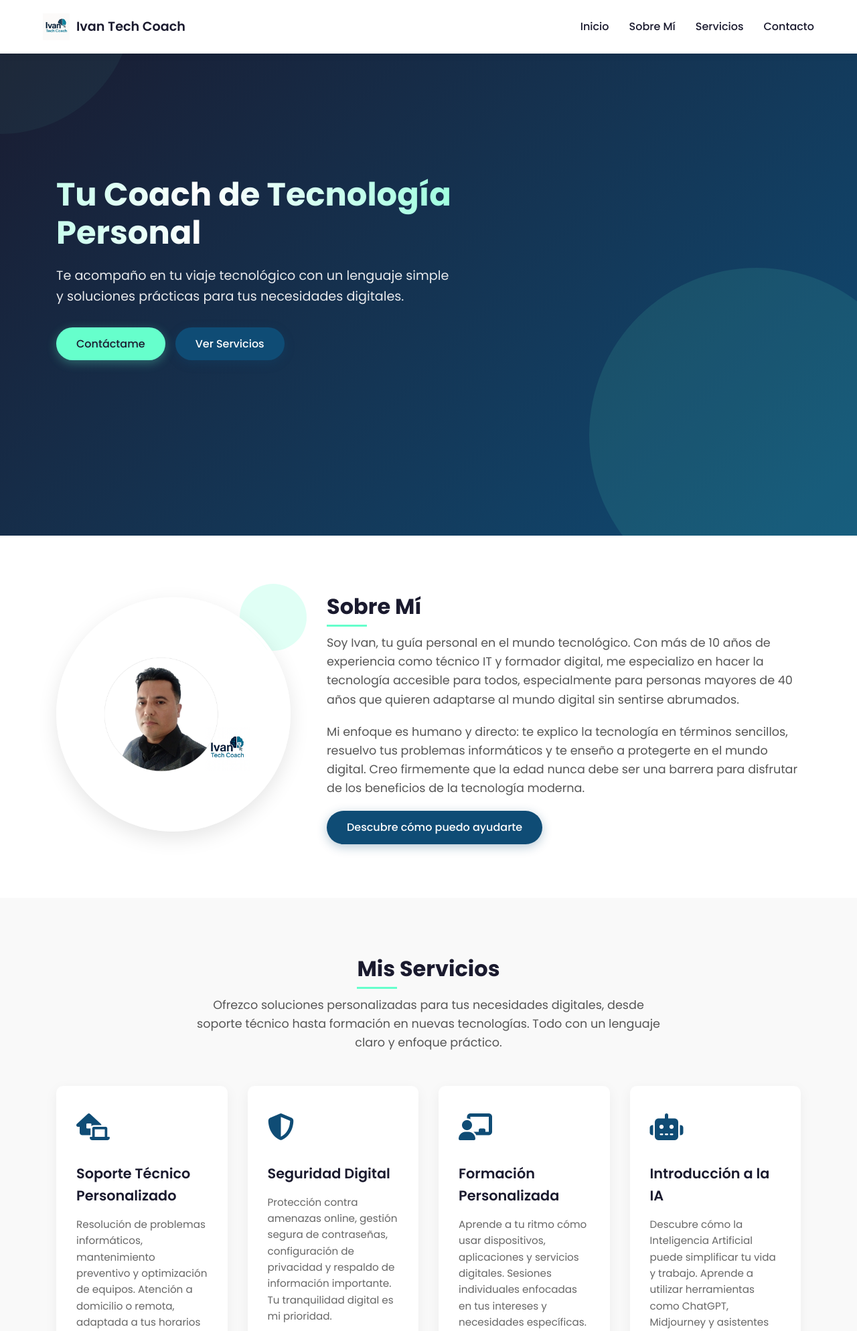
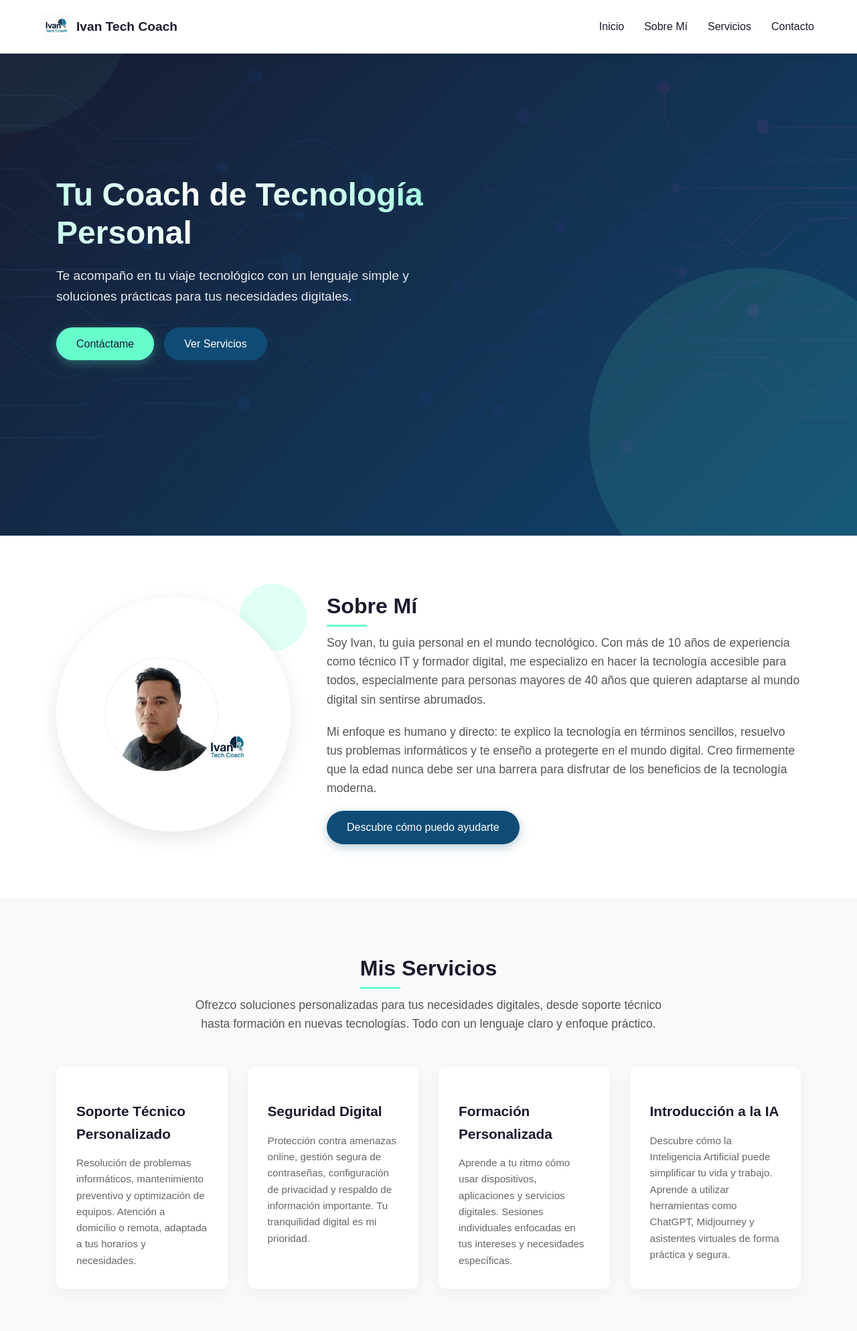
Before and after one commit to ivantechcoach/ivantechcoach-ai-landing, a PHP site: page / in a window 1280 px wide. Shown: the top 1988 px of the page at 67% size. Run offline with PHP 8.4, Linux system fonts and the light colour scheme.

Commit message:
Refactor: Modularize with PHP partials and optimize assets
This commit refactors the project structure to improve modularity, maintainability, and asset optimization.

Key changes include:

- **PHP Header Partial:** Introduced `partials/header.php` to centralize all head content, including advanced SEO meta tags (Open Graph, Twitter Cards), JSON-LD schema, Google Analytics, and favicon links.

- **Index Conversion:** Converted `index.html` to `index.php` to leverage server-side includes, replacing the static head with an include to the new partial.

- **Asset Optimization:**
  - Corrected all image paths in `index.php` to point to the correct `assets/img/` directory.
  - Switched image formats from `.png` to the more efficient `.webp`.
  - Enhanced the hero section by applying `hero-section.webp` as a background image via CSS.

```diff
--- a/assets/css/style.css
+++ b/assets/css/style.css
@@ -196,7 +196,9 @@ header.scrolled {
     display: flex;
     align-items: center;
     background-color: var(--color-primary);
-    background-image: linear-gradient(135deg, var(--color-primary) 0%, var(--color-secondary) 100%);
+    background-image: linear-gradient(135deg, rgba(26, 26, 46, 0.9), rgba(15, 76, 117, 0.9)), url('../img/hero-section.webp');
+    background-size: cover;
+    background-position: center;
     overflow: hidden;
     padding: 0;
 }
--- a/index.html
+++ b/index.php
@@ -1,47 +1,10 @@
-<!DOCTYPE html>
-<html lang="es">
-<head>
-    <!-- Metadatos Esenciales -->
-    <meta charset="UTF-8">
-    <meta name="viewport" content="width=device-width, initial-scale=1.0">
-    <title>Ivan Tech Coach | Asesor Tecnológico</title>
-
-    <!-- SEO y Metadatos Sociales (Opcional pero recomendado) -->
-    <meta name="description" content="Tu Coach de Tecnología Personal. Te acompaño en tu viaje tecnológico con un lenguaje simple y soluciones prácticas para tus necesidades digitales.">
-    <meta name="author" content="Ivan Tech Coach">
-    <!-- Open Graph para Facebook, LinkedIn, etc. -->
-    <meta property="og:title" content="Ivan Tech Coach | Asesor Tecnológico">
-    <meta property="og:description" content="Soluciones tecnológicas claras y sencillas para personas mayores de 40 años.">
-    <meta property="og:image" content="/api/placeholder/1200/630"> <!-- URL a una imagen representativa -->
-    <meta property="og:url" content="URL_DE_TU_PAGINA">
-    <meta property="og:type" content="website">
-    <!-- Twitter Card -->
-    <meta name="twitter:card" content="summary_large_image">
-    <meta name="twitter:title" content="Ivan Tech Coach | Asesor Tecnológico">
-    <meta name="twitter:description" content="Soluciones tecnológicas claras y sencillas para personas mayores de 40 años.">
-    <meta name="twitter:image" content="/api/placeholder/1200/630"> <!-- URL a una imagen representativa -->
-
-    <!-- Favicon (Icono de la pestaña del navegador) -->
-    <link rel="icon" href="/api/placeholder/32/32" type="image/png"> <!-- Cambiar por la ruta a tu favicon -->
-
-    <!-- Fuentes de Google -->
-    <link rel="preconnect" href="https://fonts.googleapis.com">
-    <link rel="preconnect" href="https://fonts.gstatic.com" crossorigin>
-    <link href="https://fonts.googleapis.com/css2?family=Poppins:wght@300;400;500;600;700&display=swap" rel="stylesheet">
-
-    <!-- Iconos de Font Awesome -->
-    <link rel="stylesheet" href="https://cdnjs.cloudflare.com/ajax/libs/font-awesome/6.4.0/css/all.min.css">
-
-    <!-- Hoja de Estilos Propia -->
-    <link rel="stylesheet" href="assets/css/style.css">
-</head>
-<body>
+<?php include 'partials/header.php'; ?>
 
     <!-- =================== HEADER =================== -->
     <header id="header">
         <div class="container header-container">
             <a href="#" class="logo">
-                <img src="assets/images/logo.png" alt="Ivan Tech Coach Logo">
+                <img src="assets/img/logo.webp" alt="Ivan Tech Coach Logo">
                 <span class="logo-text">Ivan Tech Coach</span>
             </a>
             <nav>
@@ -80,7 +43,7 @@
     <section id="about" class="about">
         <div class="container about-container">
             <div class="about-image">
-                <img src="assets/images/profile.png" alt="Ivan Tech Coach - Perfil">
+                <img src="assets/img/profile.webp" alt="Ivan Tech Coach - Perfil">
             </div>
             <div class="about-content">
                 <h2 class="section-title">Sobre Mí</h2>
--- /dev/null
+++ b/partials/header.php
@@ -0,0 +1,69 @@
+<!DOCTYPE html>
+<html lang="es">
+<head>
+    <!-- ============== META TAGS ESENCIALES ============== -->
+    <meta charset="UTF-8">
+    <meta name="viewport" content="width=device-width, initial-scale=1.0">
+
+    <!-- ============== TÍTULO Y SEO BÁSICO ============== -->
+    <title>Ivan Tech Coach | Asesoría y Desarrollo Web Full Stack</title>
+    <meta name="description" content="Ofrezco asesoría y desarrollo web para startups y negocios. Experto en PHP, HTML5, CSS3 y optimización SEO para potenciar tu presencia online.">
+    <meta name="author" content="Ivan Tech Coach">
+    <link rel="canonical" href="https://ivantechcoach.com">
+
+    <!-- ============== FAVICON Y APPLE TOUCH ICON ============== -->
+    <!-- Icono para la pestaña del navegador -->
+    <link rel="icon" href="assets/img/favicon_io/favicon.ico" type="image/x-icon">
+    <!-- Icono para dispositivos Apple -->
+    <link rel="apple-touch-icon" href="assets/img/favicon_io/apple-touch-icon.png">
+
+    <!-- ============== META TAGS OPEN GRAPH (Facebook, LinkedIn) ============== -->
+    <meta property="og:title" content="Ivan Tech Coach | Asesoría y Desarrollo Web Full Stack">
+    <meta property="og:description" content="Asesoría experta para llevar tu proyecto al siguiente nivel con las mejores prácticas de desarrollo y SEO.">
+    <meta property="og:image" content="https://ivantechcoach.com/assets/img/preview.webp">
+    <meta property="og:image:width" content="1200">
+    <meta property="og:image:height" content="630">
+    <meta property="og:url" content="https://ivantechcoach.com">
+    <meta property="og:type" content="website">
+    <meta property="og:site_name" content="Ivan Tech Coach">
+
+    <!-- ============== META TAGS TWITTER CARDS ============== -->
+    <meta name="twitter:card" content="summary_large_image">
+    <meta name="twitter:title" content="Ivan Tech Coach | Asesoría y Desarrollo Web Full Stack">
+    <meta name="twitter:description" content="Asesoría experta para llevar tu proyecto al siguiente nivel con las mejores prácticas de desarrollo y SEO.">
+    <meta name="twitter:image" content="https://ivantechcoach.com/assets/img/preview.webp">
+    <!-- Reemplazar con el usuario de Twitter si existe -->
+    <!-- <meta name="twitter:site" content="@usuarioTwitter"> -->
+    <!-- <meta name="twitter:creator" content="@usuarioTwitter"> -->
+
+    <!-- ============== GOOGLE ANALYTICS 4 (GA4) ============== -->
+    <!-- Reemplazar G-XXXXXXX con el ID de medición real de Google Analytics -->
+    <script async src="https://www.googletagmanager.com/gtag/js?id=G-XXXXXXX"></script>
+    <script>
+      window.dataLayer = window.dataLayer || [];
+      function gtag(){dataLayer.push(arguments);}
+      gtag('js', new Date());
+      gtag('config', 'G-XXXXXXX');
+    </script>
+
+    <!-- ============== SCHEMA.ORG JSON-LD (PERSON) ============== -->
+    <!-- Reemplazar con las URLs reales de los perfiles sociales -->
+    <script type="application/ld+json">
+    {
+      "@context": "https://schema.org",
+      "@type": "Person",
+      "name": "Ivan Tech Coach",
+      "url": "https://ivantechcoach.com",
+      "sameAs": [
+        "https://www.instagram.com/USUARIO_INSTAGRAM/",
+        "https://www.youtube.com/c/CANAL_YOUTUBE",
+        "https://www.linkedin.com/in/USUARIO_LINKEDIN/"
+      ]
+    }
+    </script>
+
+    <!-- ============== HOJA DE ESTILOS PRINCIPAL ============== -->
+    <link rel="stylesheet" href="assets/css/style.css">
+
+</head>
+<body>
```
Also changed, not shown: assets/images/logo.png (deleted), assets/images/profile.png (deleted), assets/img/favicon_io/android-chrome-192x192.png (added), assets/img/favicon_io/android-chrome-512x512.png (added), assets/img/favicon_io/apple-touch-icon.png (added), assets/img/favicon_io/favicon-16x16.png (added), assets/img/favicon_io/favicon-32x32.png (added), assets/img/favicon_io/favicon.ico (added), assets/img/favicon_io/site.webmanifest (added), assets/img/hero-section.webp (added), assets/img/logo.webp (added), assets/img/preview.webp (added), assets/img/profile.webp (added), 1 other file.
